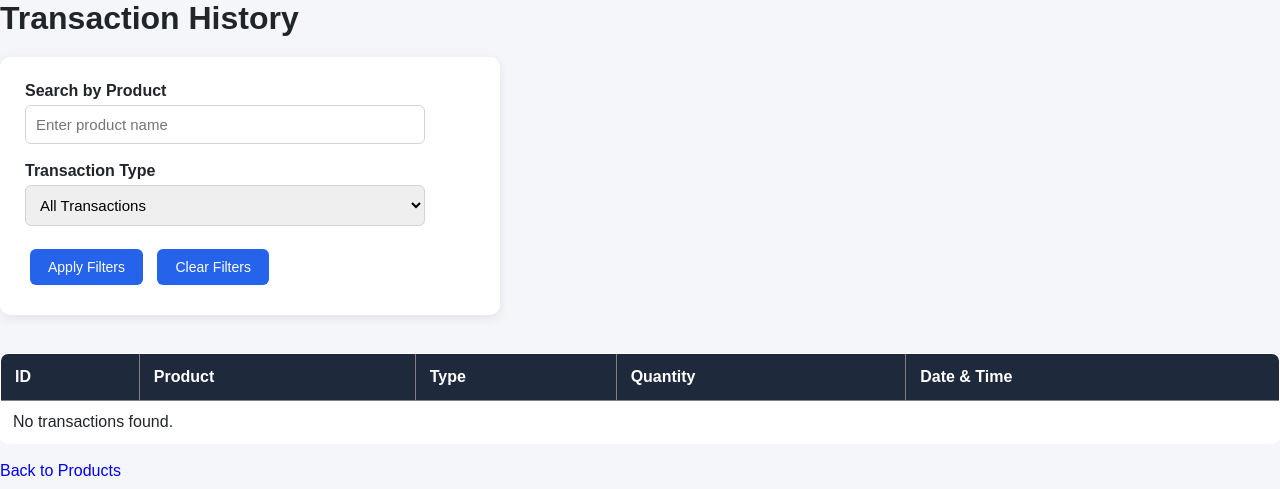
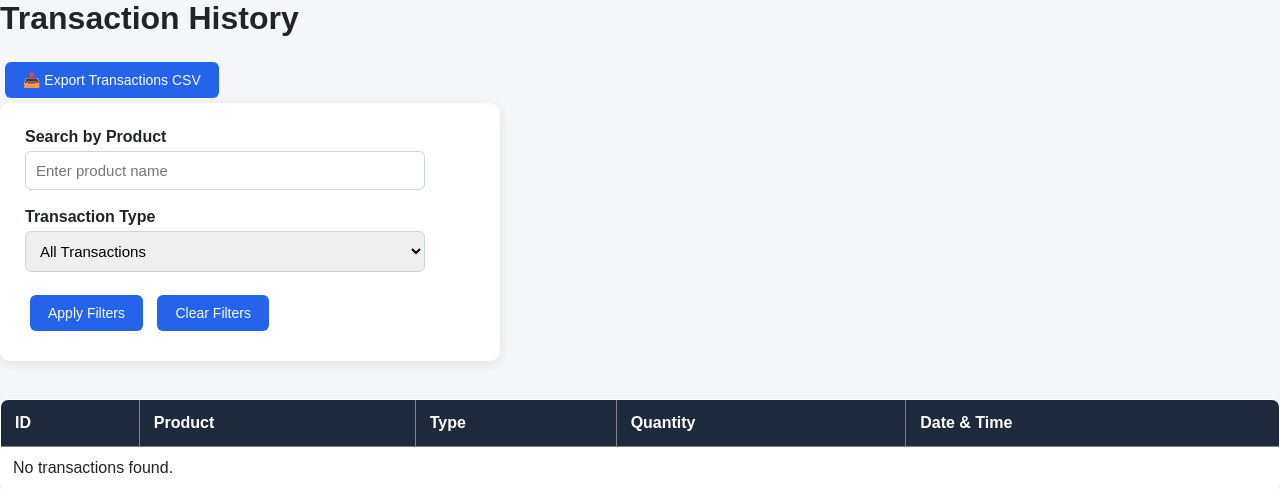
Before and after one commit to kanav4611-boop/inventory-management-system, a Flask app: page /transactions in a window 1280 px wide. Shown: the top 489 px of the page. Run offline with Flask 3, Linux system fonts and the light colour scheme; the visitor is signed in with stand-in values (Sample User, id 1); data that the repository does not hold is empty.

Commit message:
Add transaction history CSV export

```diff
--- a/app.py
+++ b/app.py
@@ -560,6 +560,44 @@ def export_products():
 # 10. Run Application
 # -----------------------------------
 
+@app.route("/export-transactions")
+@login_required
+def export_transactions():
+    import csv
+    from io import StringIO
+
+    transactions = Transaction.query.order_by(
+        Transaction.date.desc()
+    ).all()
+
+    output = StringIO()
+    writer = csv.writer(output)
+
+    writer.writerow([
+        "ID",
+        "Product",
+        "Transaction Type",
+        "Quantity",
+        "Date"
+    ])
+
+    for transaction in transactions:
+        writer.writerow([
+            transaction.id,
+            transaction.product_name,
+            transaction.transaction_type,
+            transaction.quantity,
+            transaction.date
+        ])
+
+    response = make_response(output.getvalue())
+    response.headers["Content-Disposition"] = (
+        "attachment; filename=transaction_history.csv"
+    )
+    response.headers["Content-Type"] = "text/csv; charset=utf-8"
+
+    return response
+
 if __name__ == "__main__":
 
     app.run(debug=True)
--- a/templates/transactions.html
+++ b/templates/transactions.html
@@ -10,7 +10,9 @@
 <body>
 
     <h1>Transaction History</h1>
-
+    <a href="{{ url_for('export_transactions') }}">
+    <button type="button">📥 Export Transactions CSV</button>
+</a>
 <form method="GET" action="{{ url_for('transactions') }}">
     <label>Search by Product</label>
 
```
